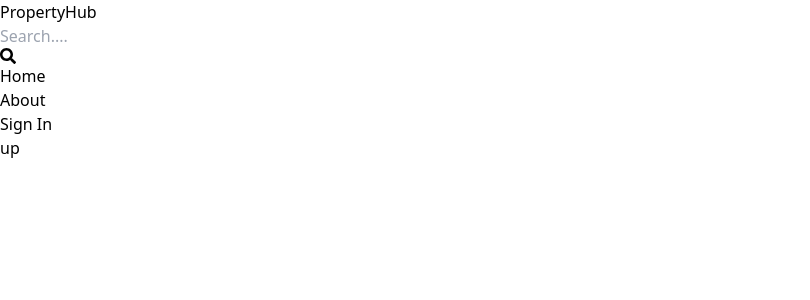
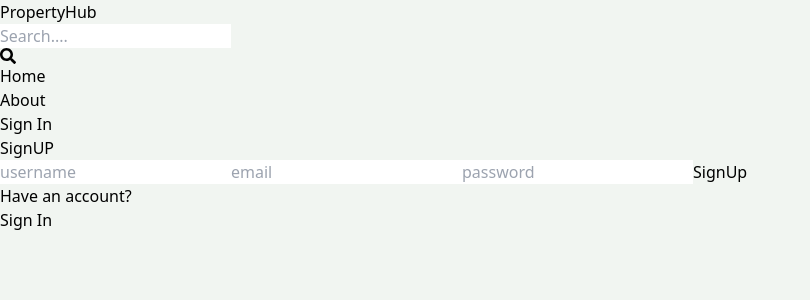
Before and after one commit to piyushd3112/mern-realestate, a React (Vite) app in the folder client/: page /sign-up in a window 1280 px wide. Shown: the top 300 px of the page, without its empty margins (0-810 px from the left). Built offline with nearby package versions, Linux system fonts and the light colour scheme.

Commit message:
created sign up page ui

```diff
--- a/client/src/App.jsx
+++ b/client/src/App.jsx
@@ -6,6 +6,7 @@
 import Signup from './pages/Signup'
 import Profile from './pages/Profile'
 import Header from './components/Header'
+import About from './pages/About'
 
 
 export default function App() {
@@ -16,7 +17,7 @@
       <Route path="/" element={<Home />} />
       <Route path="/sign-in" element={<Signin />} />
       <Route path="/sign-up" element={<Signup />} />
-      <Route path="/about" element={<Signup />} />
+      <Route path="/about" element={<About />} />
       <Route path="/profile" element={<Profile />} />
     </Routes>
     </BrowserRouter>
--- a/client/src/index.css
+++ b/client/src/index.css
@@ -1,3 +1,7 @@
 @tailwind base;
 @tailwind components;
 @tailwind utilities;
+
+body{
+  background-color: rgb(241, 245, 241);
+}
--- a/client/src/pages/Signup.jsx
+++ b/client/src/pages/Signup.jsx
@@ -1,9 +1,34 @@
+import { Link } from 'react-router-dom'
+
 import React from 'react'
 
 export default function Signup() {
   return (
-    <div>
-      up
+    <div className='p-3 max-w-lg mx-auto'>
+     <h1 className='text-3xl text-center font-semibold my-7'>SignUP</h1>
+
+     <form className='flex flex-col gap-4'>
+
+      <input type="text" placeholder="username" className='border p-3 rounded-lg' id="username" />
+
+      <input type="email" placeholder="email" className='border p-3 rounded-lg' id="email" />
+
+      <input type="password" placeholder="password" className='border p-3 rounded-lg' id="password" />
+
+      <button className='bg-orange-600 text-white p-3 rounded-md uppercase hobver:opacity-95 disabled:opacity-75'>SignUp</button>
+
+     </form>
+
+     <div className='flex gap-2 mt-5'>
+      <p>Have an account?</p>
+      <Link to={"/sign-in"}>
+
+      <span className='text-blue-600'>Sign In</span>
+
+      </Link>
+     </div>
+
+
     </div>
   )
 }
```
